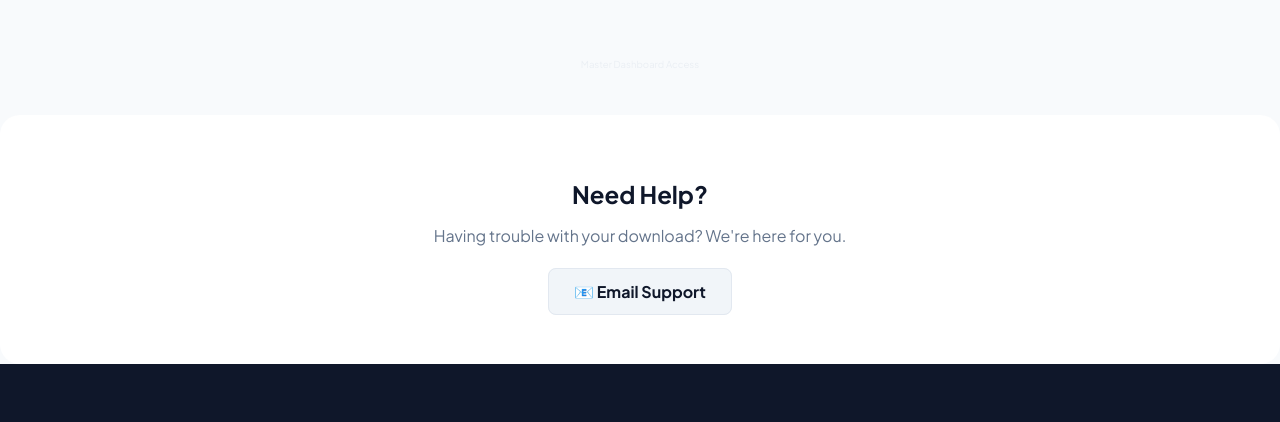
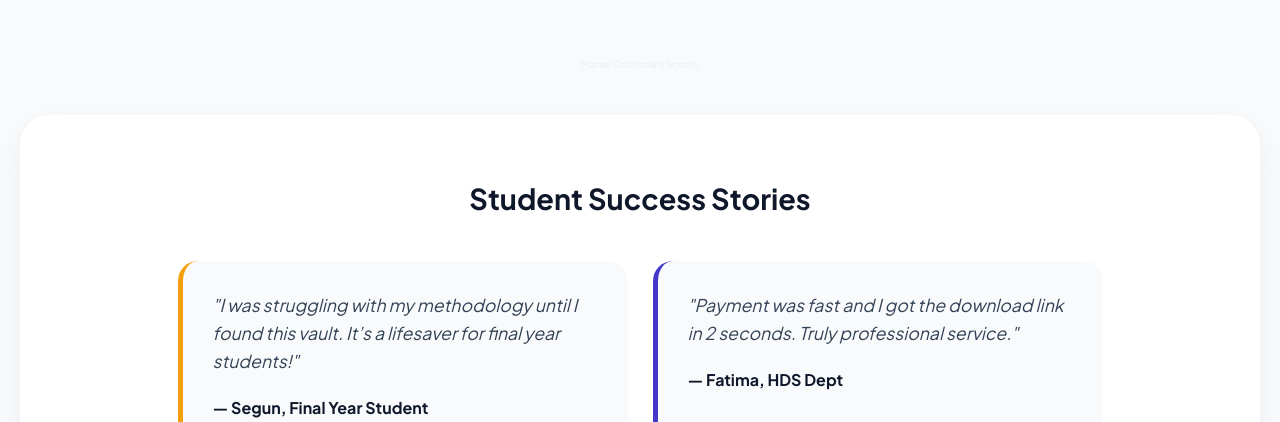
Before and after one commit to anjola3788-design/hds-vault, a plain HTML site: page index.html in a window 1280 px wide. Shown: the part 1250-1672 px from the top of the page. Drawn offline with Linux system fonts and the light colour scheme; a script that the page names is missing.

```diff
--- a/index.html
+++ b/index.html
@@ -251,9 +251,8 @@
     <nav>
         <div class="logo">HDSVAULT</div>
         <ul class="nav-links">
+            <li><a href="#reviews" style="text-decoration: none; color: #0f172a; margin-left: 15px;">Reviews</a></li>
             <li><a href="#contact" style="text-decoration: none; color: #0f172a; margin-left: 15px;">Contact</a></li>
-            <li><a href="#">Reviews</a></li>
-            <li><a href="#">Contact</a></li>
         </ul>
     </nav>
 
@@ -462,6 +461,23 @@
     }
 */
 </script>
+    <section id="reviews" style="padding: 60px 20px; background: white; border-radius: 30px; margin: 40px 20px; box-shadow: 0 10px 30px rgba(0,0,0,0.05);">
+    <h2 style="text-align: center; color: #0f172a; margin-bottom: 40px; font-size: 1.8rem;">Student Success Stories</h2>
+
+    <div class="review-container" style="display: flex; flex-wrap: wrap; gap: 25px; justify-content: center;">
+
+        <div style="flex: 1; min-width: 300px; max-width: 450px; background: #f8fafc; padding: 30px; border-radius: 20px; border-left: 5px solid #f59e0b;">
+            <p style="font-style: italic; color: #334155; font-size: 1.1rem;">"I was struggling with my methodology until I found this vault. It’s a lifesaver for final year students!"</p>
+            <p style="margin-top: 20px; font-weight: bold; color: #0f172a;">— Segun, Final Year Student</p>
+        </div>
+
+        <div style="flex: 1; min-width: 300px; max-width: 450px; background: #f8fafc; padding: 30px; border-radius: 20px; border-left: 5px solid #4338ca;">
+            <p style="font-style: italic; color: #334155; font-size: 1.1rem;">"Payment was fast and I got the download link in 2 seconds. Truly professional service."</p>
+            <p style="margin-top: 20px; font-weight: bold; color: #0f172a;">— Fatima, HDS Dept</p>
+        </div>
+
+    </div>
+</section>
     <section id="contact" style="padding: 60px 20px; text-align: center; background: white; border-radius: 20px; margin-top: 40px;">
     <h2 style="color: #0f172a; margin-bottom: 10px;">Need Help?</h2>
     <p style="color: #64748b; margin-bottom: 30px;">Having trouble with your download? We're here for you.</p>
```
